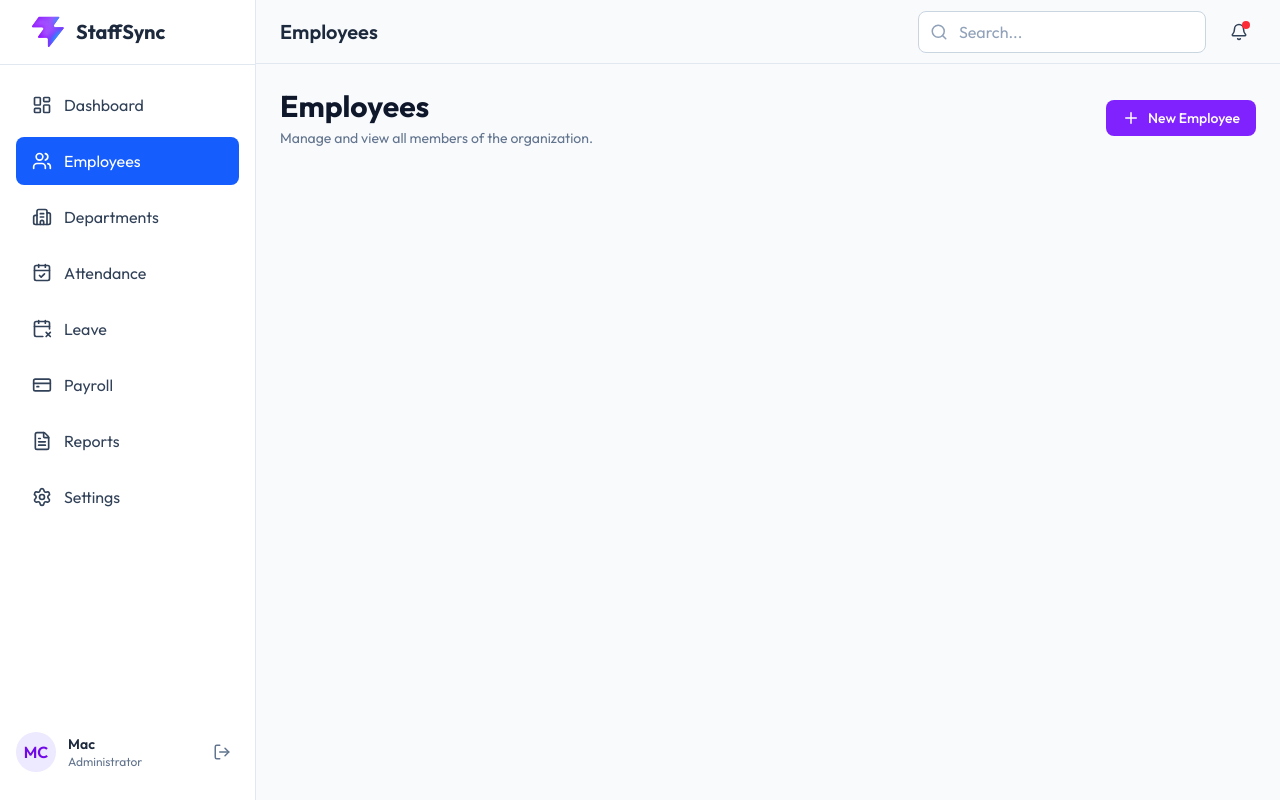
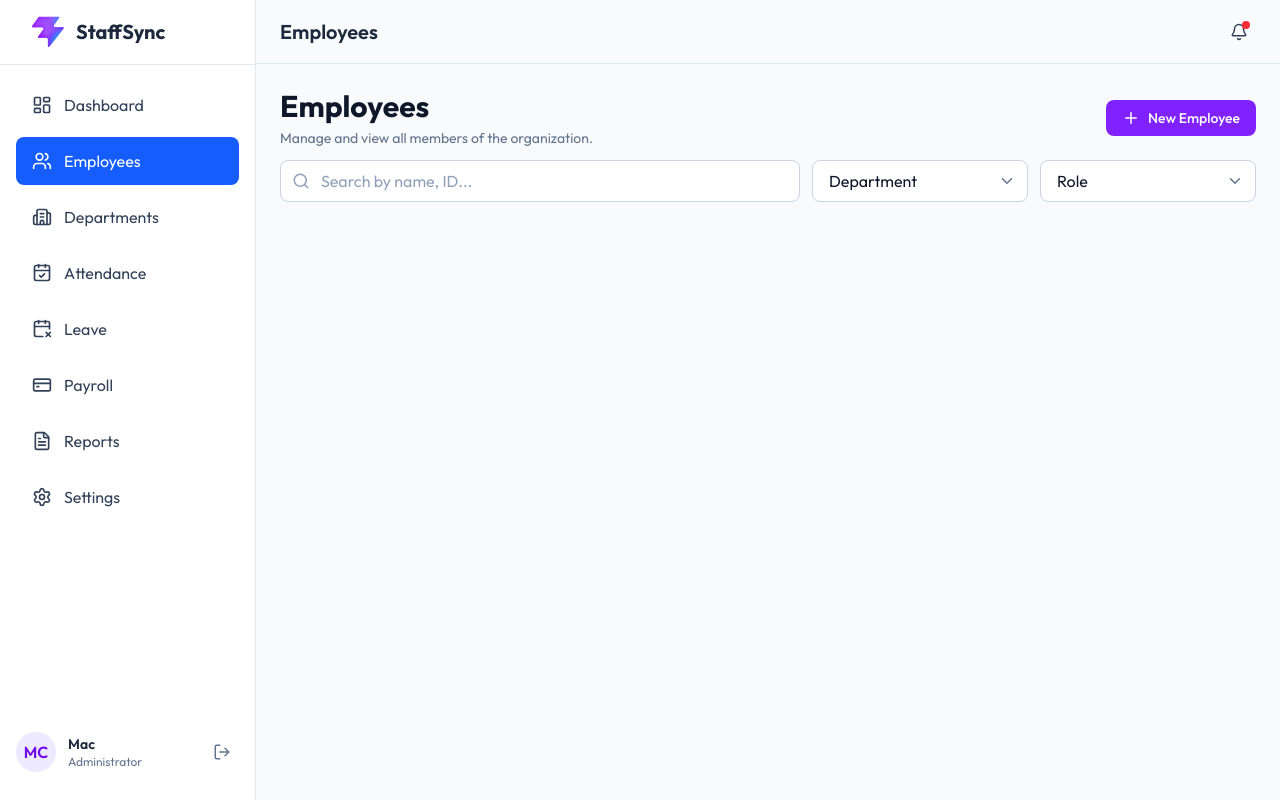
Before and after one commit to Firoz-mac/StaffSync, a React (Vite) app in the folder client/: page /employees in a window 1280 px wide. Built offline with nearby package versions, Linux system fonts and the light colour scheme.

Commit message:
feat: implement reusable filter bar with search and dropdown filters

```diff
--- /dev/null
+++ b/client/src/components/SearchBar/Input.jsx
@@ -0,0 +1,31 @@
+import React from 'react'
+
+const Input = ({
+    type="text",
+    ref,
+    placeholder="",
+    value,
+    onChange,
+    className="",
+    ...props
+}) => {
+    return (
+        <input
+            type={type}
+            ref={ref}
+            placeholder={placeholder}
+            value={value}
+            onChange={onChange}
+            className={`w-full px-4 py-2 rounded-lg border border-slate-300 hover:border-slate-400
+                    dark:border-slate-700 dark:hover:border-slate-600 bg-white dark:bg-slate-900
+                    text-slate-900 dark:text-slate-100 placeholder:text-slate-400
+                    dark:placeholder:text-slate-500 focus:outline-none focus:ring-1 focus:ring-blue-500
+                    transition-colors duration-200
+                    ${className}
+                `}
+            {...props}
+        />
+    )
+}
+
+export default Input
--- /dev/null
+++ b/client/src/components/SearchBar/SearchBar.jsx
@@ -0,0 +1,46 @@
+import React from 'react'
+import { Search } from 'lucide-react';
+import Input from './Input';
+
+const SearchBar = ({
+    type="text",
+    placeholder="Search...",
+    icon,
+    value,
+    className,
+    inputClassName,
+    onChange,
+    ...props
+
+}) => {
+    return (
+        <div
+            className={`relative ${className}`}
+        >
+
+            {
+                icon && (
+
+                    <div
+                        className='absolute left-3 top-1/2 -translate-y-1/2
+                        text-slate-400 dark:text-slate-500'
+                    >
+                        {icon}
+                    </div>
+                )
+            }
+
+            <Input
+                type={type}
+                placeholder={placeholder}
+                value={value}
+                className={inputClassName}
+                onChange={onChange}
+                {...props}
+            />
+
+        </div>
+    )
+}
+
+export default SearchBar
--- /dev/null
+++ b/client/src/components/Select.jsx
@@ -0,0 +1,53 @@
+import React from 'react'
+import { ChevronDown } from 'lucide-react';
+
+const Select = ({
+    options = [],
+    value = "",
+    onChange,
+    placeholder = "Select",
+    className = "",
+    ...props
+}) => {
+
+
+  return (
+    <div className="relative">
+
+        <select
+            value={value}
+            onChange={onChange}
+            className={`w-full bg-white dark:bg-slate-900 px-4 py-2  rounded-lg
+                border border-slate-300 dark:border-slate-700 hover:border-slate-400
+                dark:hover:border-slate-600 text-slate-900 dark:text-slate-100 focus:outline-none
+                focus:ring-1 focus:ring-blue-500 transition-colors duration-200 appearance-none cursor-pointer
+                ${className}
+            `}
+            {...props}
+        >
+            <option value="" disabled>
+                {placeholder}
+            </option>
+
+            {
+                options.map((option)=>(
+                    <option
+                        key={option.value}
+                        value={option.value}
+                    >
+                        {option.label}
+                    </option>
+                ))
+            }
+        </select>
+
+        <ChevronDown
+            size={18}
+            className="pointer-events-none absolute right-3 top-1/2 -translate-y-1/2 text-slate-500"
+        />
+
+    </div>
+  )
+}
+
+export default Select
--- /dev/null
+++ b/client/src/components/employees/filterBar/FilterBar.jsx
@@ -0,0 +1,74 @@
+import React, { useState } from 'react'
+import { Search } from 'lucide-react';
+import SearchBar from '../../SearchBar/SearchBar'
+import Select from '../../Select';
+
+const FilterBar = () => {
+
+    const [filters, setFilters] = useState({
+        department: "",
+        role: "",
+    });
+
+    const departments = [
+        { value: "engineering", label: "Engineering" },
+        { value: "hr", label: "Human Resources" },
+        { value: "finance", label: "Finance" },
+    ];
+
+    const roles = [
+        { value: "software_engineer", label: "Software Engineer" },
+        { value: "senior_software_engineer", label: "Senior Software Engineer" },
+        { value: "team_lead", label: "Team Lead" },
+        { value: "engineering_manager", label: "Engineering Manager" },
+        { value: "hr_executive", label: "HR Executive" },
+        { value: "hr_manager", label: "HR Manager" },
+        { value: "product_manager", label: "Product Manager" },
+        { value: "ui_ux_designer", label: "UI/UX Designer" },
+        { value: "qa_engineer", label: "QA Engineer" },
+        { value: "devops_engineer", label: "DevOps Engineer" },
+        { value: "business_analyst", label: "Business Analyst" },
+        { value: "finance_manager", label: "Finance Manager" },
+        { value: "marketing_specialist", label: "Marketing Specialist" },
+        { value: "sales_executive", label: "Sales Executive" },
+        { value: "intern", label: "Intern" },
+    ];
+
+  return (
+    <div className="flex flex-col gap-3 lg:flex-row">
+
+        <SearchBar
+            type="search"
+            placeholder="Search by name, ID..."
+            icon={<Search size={18}/>}
+            inputClassName="pl-10"
+            className="flex-1"
+        />
+
+        <div className='grid grid-cols-2 gap-3'>
+
+            <Select
+                placeholder="Department"
+                options={departments}
+                onChange={(e) => setFilters((prev)=> ({
+                    ...prev,
+                    department: e.target.value,
+                }))}
+            />
+
+            <Select
+                placeholder="Role"
+                options={roles}
+                onChange={(e) => setFilters((prev)=> ({
+                    ...prev,
+                    role: e.target.value,
+                }))}
+            />
+
+        </div>
+
+    </div>
+  )
+}
+
+export default FilterBar
--- a/client/src/components/navbar/Navbar.jsx
+++ b/client/src/components/navbar/Navbar.jsx
@@ -1,7 +1,6 @@
 import React from 'react'
 import { Menu } from 'lucide-react';
 import { useSidebarStore } from '../../store/sidebarStore';
-import SearchBar from './SearchBar';
 import NotificationButton from './NotificationButton';
 import { useCurrentPage } from '../../hooks/useCurrentPage';
 
@@ -33,13 +32,12 @@ const Navbar = () => {
 
       </div>
 
-      <div className='flex items-center gap-4'>
-
-        <SearchBar/>
+      <div className='flex items-center'>
 
         <NotificationButton/>
 
       </div>
+
     </nav>
   )
 }
--- a/client/src/components/navbar/SearchBar.jsx
+++ /dev/null
@@ -1,26 +0,0 @@
-import React from 'react'
-import { Search } from 'lucide-react';
-
-const SearchBar = () => {
-    return (
-        <div className='relative hidden md:block'>
-
-            <Search
-                size={18}
-                className='absolute left-3 top-1/2 -translate-y-1/2 text-slate-400 dark:text-slate-500'
-            />
-
-            <input
-                type="text"
-                placeholder="Search..."
-                className='w-72 pl-10 pr-4 py-2 rounded-lg bg-white dark:bg-slate-900 text-slate-900
-                dark:text-slate-100 border border-slate-300 dark:border-slate-700 hover:border-slate-400
-                dark:hover:border-slate-600 focus:outline-none focus:ring-1 focus:ring-blue-500
-                placeholder:text-slate-400 dark:placeholder:text-slate-500'
-            />
-
-        </div>
-    )
-}
-
-export default SearchBar
--- a/client/src/components/pageHeader/Title.jsx
+++ b/client/src/components/pageHeader/Title.jsx
@@ -2,7 +2,7 @@ import React from 'react'
 
 const Title = ({ title, description}) => {
     return (
-        <div>
+        <div className='hidden lg:block'>
             <h1 className="text-3xl font-bold text-slate-900 dark:text-slate-100">
                 {title}
             </h1>
--- a/client/src/pages/Employees.jsx
+++ b/client/src/pages/Employees.jsx
@@ -1,16 +1,20 @@
 import React from 'react'
 import { Plus } from 'lucide-react';
 import PageHeader from '../components/pageHeader/PageHeader'
+import FilterBar from '../components/employees/filterBar/FilterBar';
 
 const Employees = () => {
   return (
-    <div className='p-6'>
+    <div className='p-6 space-y-3'>
       <PageHeader
         title="Employees"
         description="Manage and view all members of the organization."
         buttonText="New Employee"
         buttonIcon={<Plus size={18} />}
       />
+
+      <FilterBar/>
+
     </div>
   )
 }
```
